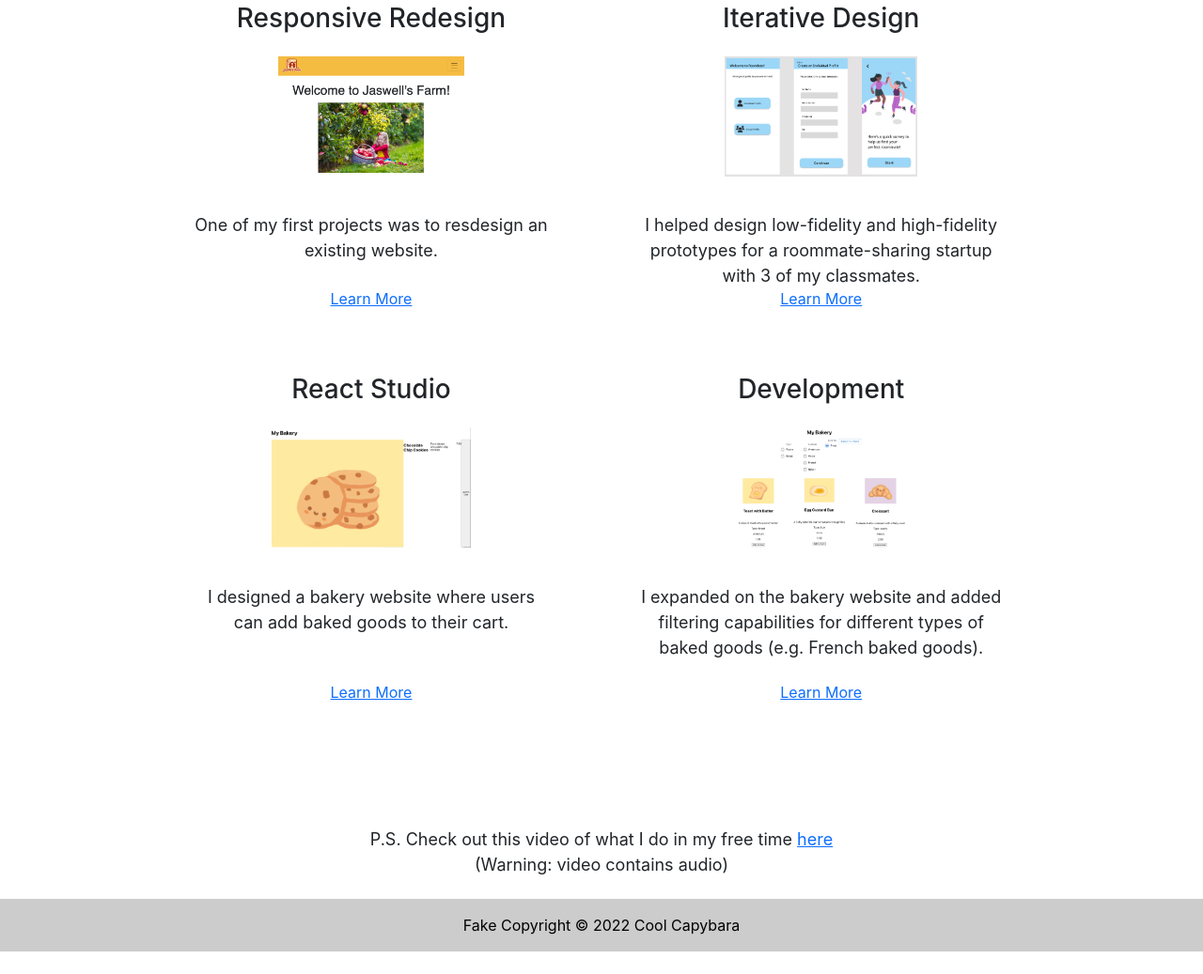
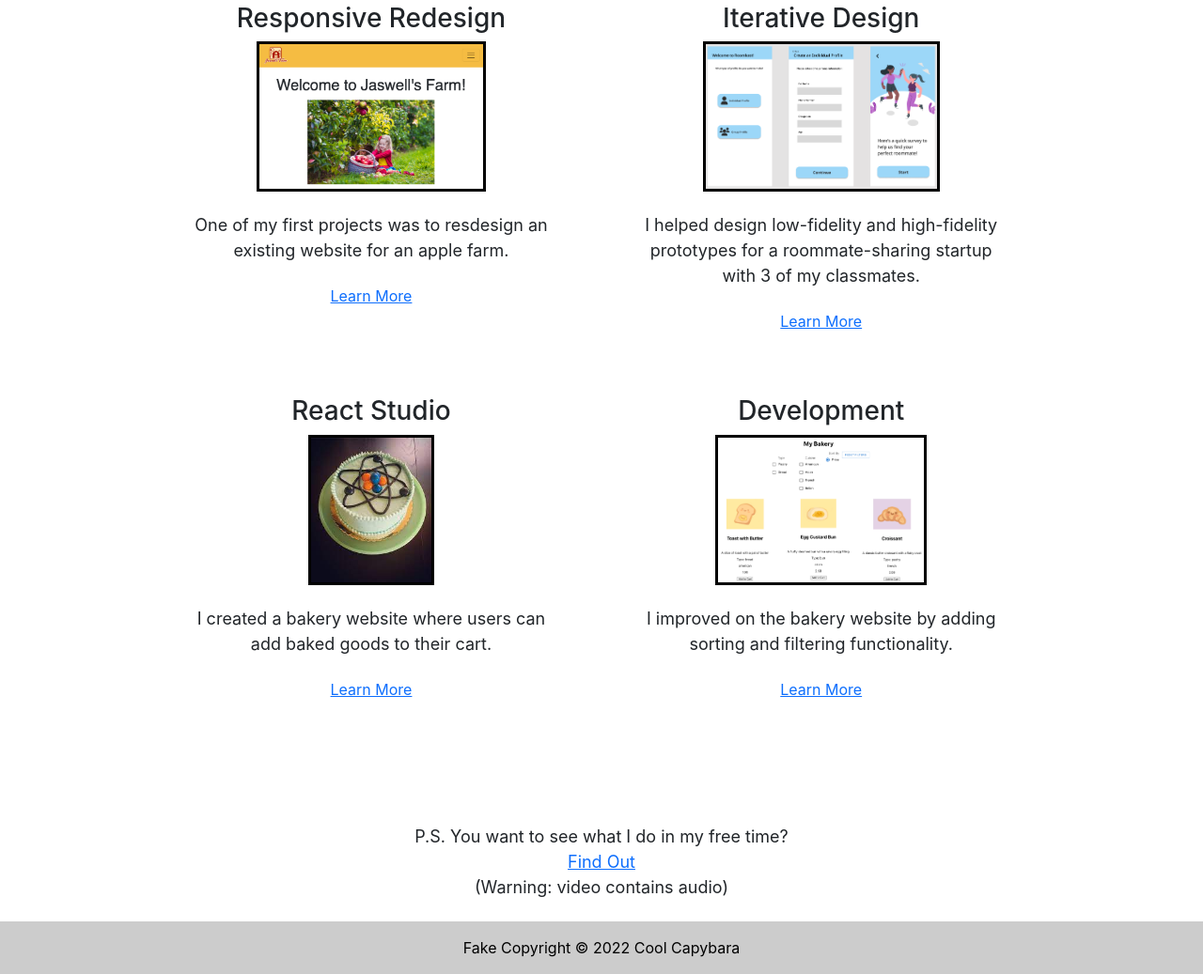
Before and after one commit to coolcapybaraSibling/final-portfolio, a plain HTML site: page index.html in a window 1280 px wide. Shown: the part 707-1744 px from the top of the page at 94% size. Before the commit the page ends 1720 px from the top, so only its background shows below. Drawn offline with nearby package versions, Linux system fonts and the light colour scheme.

Commit message:
final v1

```diff
--- a/index.html
+++ b/index.html
@@ -56,9 +56,9 @@
         <div class="item">
           <h3>Responsive Redesign</h3>
 
-          <img src="./assets/responsive-img.png" alt="Screenshot of responsive assignment">
+          <img id="grid-img" src="./assets/responsive-img.png" alt="Screenshot of responsive assignment">
           <p>
-            One of my first projects was to resdesign an existing website.
+            One of my first projects was to resdesign an existing website for an apple farm.
           </p>
 
           <div id="bottom-link">
@@ -76,37 +76,33 @@
               roommate-sharing startup with 3 of my classmates.
             </p>
           </div>
-          <div id="bottom-link">
-            <a href="iterative.html">Learn More</a>
-          </div>
+          <a href="iterative.html">Learn More</a>
         </div>
         <div class="item">
           <h3>React Studio</h3>
 
-          <img  src="./assets/react-img.png" alt="Screenshot of react assignment">
+          <img id="grid-img" src="./assets/react-cake.jpeg" alt="Screenshot of react assignment">
 
           <p>
-            I designed a bakery website where users can add baked goods to their
+            I created a bakery website where users can add baked goods to their
             cart.
           </p>
-          <div id="bottom-link">
-            <a href="react_studio.html">Learn More</a>
-          </div>
+          <a href="react_studio.html">Learn More</a>
         </div>
 
         <div class="item">
           <h3>Development</h3>
-          <img src="./assets/dev-img.png" alt="Screenshot of development assignment">
+          <img id="grid-img" src="./assets/dev-img.png" alt="Screenshot of development assignment">
 
           <p>
-            I expanded on the bakery website and added filtering capabilities for
-            different types of baked goods (e.g. French baked goods).
+            I improved on the bakery website by adding sorting and filtering functionality.
           </p>
           <a href="dev.html" target="_blank" rel="noopener noreferrer">Learn More</a>
         </div>
       </div>
     </div>
-    <p id="easter-egg">P.S. Check out this video of what I do in my free time <a href="https://www.youtube.com/watch?v=26KooinHoJI" target="_blank" rel="noopener noreferrer">here</a>
+    <p id="easter-egg">P.S. You want to see what I do in my free time? <br>
+      <a href="https://www.youtube.com/watch?v=26KooinHoJI" target="_blank" rel="noopener noreferrer">Find Out</a>
       <br>(Warning: video contains audio)
     </p>
     <footer class="text-black text-center text-lg-start">
--- a/styles.css
+++ b/styles.css
@@ -115,17 +115,9 @@ hr {
   text-align: center;
 }
 
-#bottom-link {
-  padding-top: 20px;
-  position: absolute;
-  bottom: 0;
-  width: 100%;
-}
-
 .item img {
   display: block;
   margin:auto;
-  padding: 1rem;
   max-height: 20vh;
 }
 
@@ -161,3 +153,7 @@ hr {
 .centered h2 {
   color: lightgoldenrodyellow;
 }
+
+#grid-img {
+  border: 3px solid #000;
+}
```
Also changed, not shown: assets/react-cake.jpeg (added).
